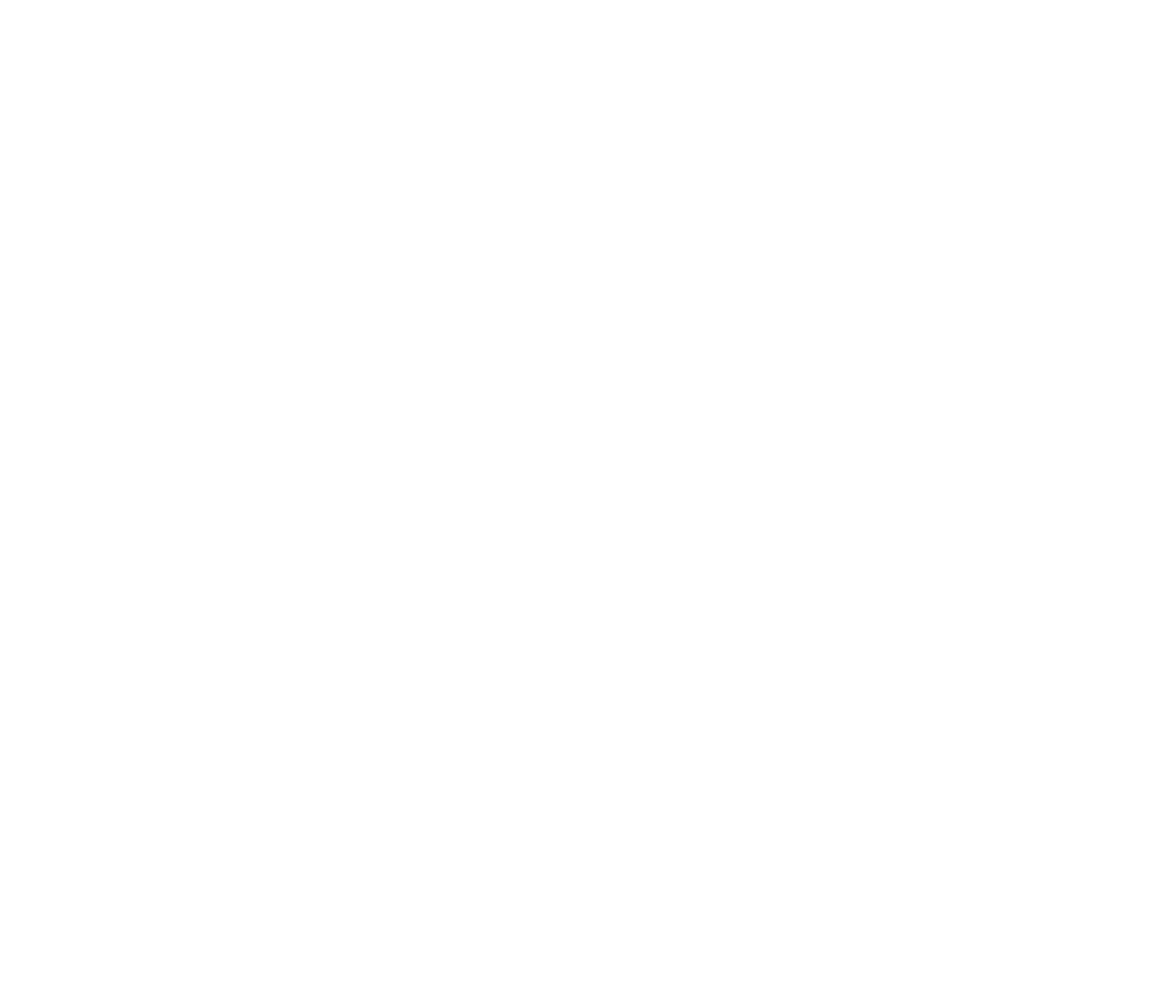
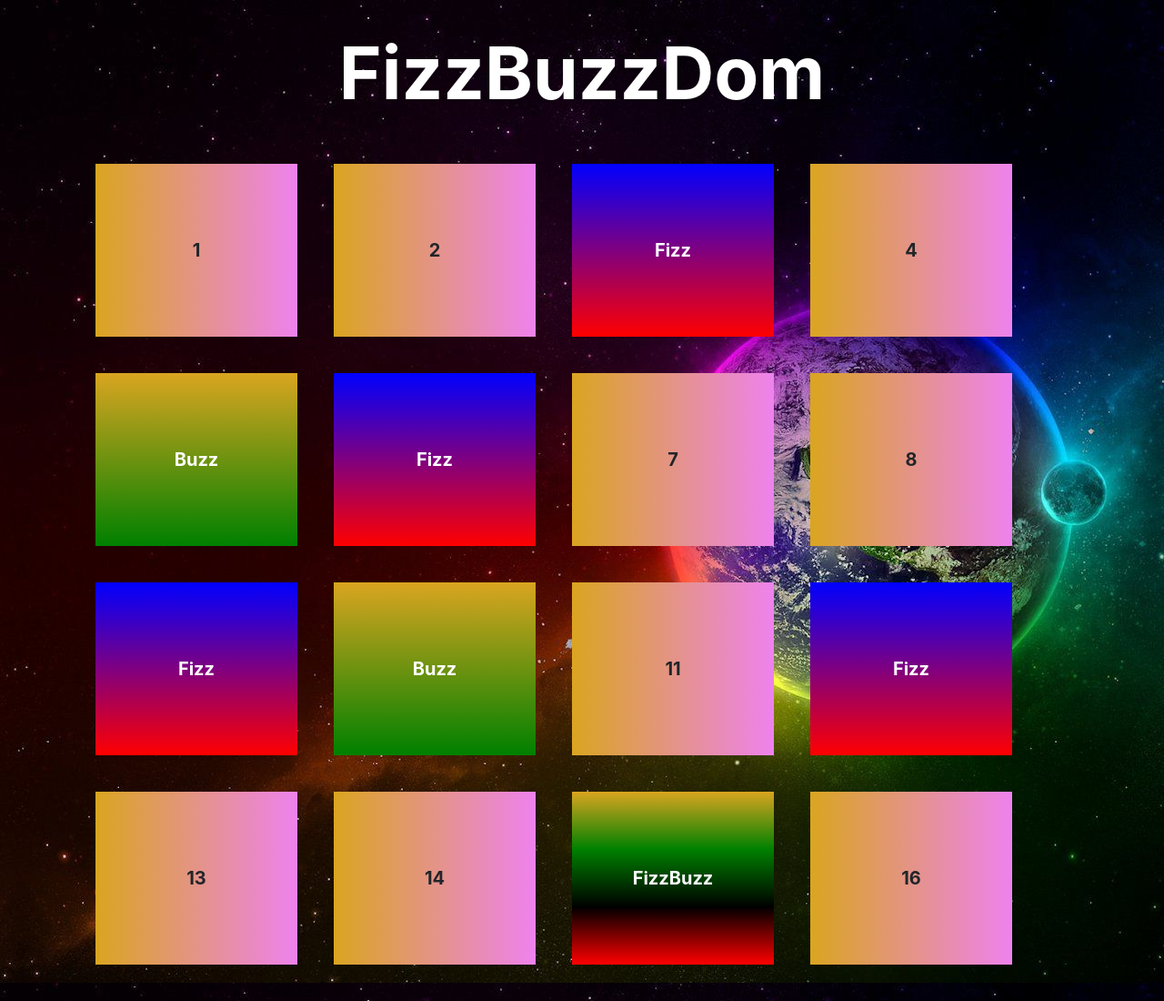
Before and after one commit to PinoMacri/js-fizzbuzzdom, a plain HTML site: page index.html in a window 1280 px wide. Shown: the top 1100 px of the page at 91% size. Before the commit the page ends 800 px from the top, so only its background shows below. Drawn offline with nearby package versions, Linux system fonts and the light colour scheme.

Commit message:
Esercizio Consegnato Bonus Inclusi

```diff
--- a/css/style.css
+++ b/css/style.css
@@ -0,0 +1,35 @@
+body {
+    background-image: url('../img/1358734.jpg');
+}
+.normalNumber {
+    width: 20%;
+    height: 190px;
+    text-align: center;
+    line-height: 190px;
+    font-size: 20px;
+    font-weight: bold;
+    margin: 20px;
+}
+.styleNormalNumber {
+    background-image: linear-gradient(to right, goldenrod , violet);
+}
+.styleFizz {
+    background-image: linear-gradient(blue , red);
+    color: white;
+}
+.styleBuzz {
+    background-image: linear-gradient(goldenrod , green);
+    color: white;
+}
+.styleFizzBuzz {
+    background-image: linear-gradient(goldenrod , green , black , red );
+    color: white;
+}
+.titolo {
+    width: 100%;
+    font-size: 80px;
+    color: white;
+    font-weight: bold;
+    text-align: center;
+    padding: 20px;
+}
--- a/index.html
+++ b/index.html
@@ -5,9 +5,12 @@
     <meta http-equiv="X-UA-Compatible" content="IE=edge">
     <meta name="viewport" content="width=device-width, initial-scale=1.0">
     <title>Document</title>
+    <link rel="stylesheet" href="https://cdn.jsdelivr.net/npm/bootstrap@4.0.0/dist/css/bootstrap.min.css" integrity="sha384-Gn5384xqQ1aoWXA+058RXPxPg6fy4IWvTNh0E263XmFcJlSAwiGgFAW/dAiS6JXm" crossorigin="anonymous">
+    <link rel="stylesheet" href="css/style.css">
 </head>
+
 <body>
-
+    <div id="contenitore" class="container d-flex flex-wrap"></div>
     <script src="js/script.js"></script>
 </body>
 </html>
--- a/js/script.js
+++ b/js/script.js
@@ -3,6 +3,8 @@
 -per i multipli di 3 stampi “Fizz” al posto del numero
 -per i multipli di 5 stampi “Buzz” al posto del numero.
 -per i numeri che sono sia multipli di 3 che di 5 stampi “FizzBuzz” al posto del numero.*/
+
+//~---------------------------------------------------------------------------------------
 
 //! - STEP SVILUPPO -
 //** 0 - CONTROLLARE STEP BY STEP AVVENUTO AGGANCIO TRAMITE CONSOLE
@@ -14,24 +16,41 @@
 //** 6 - Specificare tutti gli altri numeri
 //** 7 - Controllo finale in console
 
- //^ 1 - CICLO
+//~---------------------------------------------------------------------------------------
+//! - SVOLGIMENTO -
+    const title = document.createElement ("div")
+    title.innerText = "FizzBuzzDom"
+    contenitore.appendChild (title)
+    title.classList ="titolo"
+//^ 1 - CICLO
 for (let i = 1; i <= 100; i++)
 {
+    const contenitore = document.getElementById ("contenitore")
+    const divResult = document.createElement("div")
+    contenitore.append (divResult)
     //** 2 - ASSEGNAZIONE VARIABILE DA RIASSEGNARE*/
     let result;
     //* 3 - SE HO MULTIPLI DI 3 E DI 5*/
     if ((i % 3 == 0) && (i % 5 == 0)) {
-        result = "FizzBuzz";
+    result = "FizzBuzz";
+    divResult.innerText = result
+    divResult.classList ="normalNumber styleFizzBuzz"
     //* 4 - SE ALTRIMENTI HO SOLO MULTIPLI DI 3*/
     } else if (i % 3 == 0) {
-        result = "Fizz";
+    result = "Fizz";
+    divResult.innerText = result
+    divResult.classList ="normalNumber styleFizz"
     //* 5 - SE ALTRIMENTI HO SOLO MULTIPLI DI 5*/
     } else if (i % 5 == 0) {
-        result = "Buzz";
+    result = "Buzz";
+    divResult.innerText = result
+    divResult.classList ="normalNumber styleBuzz"
     //* 6 - ALTRIMENTI TUTTI GLI ALTRI NUMERI*/
     } else {
-        result = i;
+    result = i;
+    divResult.innerText = result
+    divResult.classList ="normalNumber styleNormalNumber"
     }
-    //! 7 - CONTROLLO FINALE IN CONSOLE
+    //! 7 - CONTROLLO E STAMPA FINALE
     console.log(result);
 }
```
Also changed, not shown: img/1358734.jpg (added).
